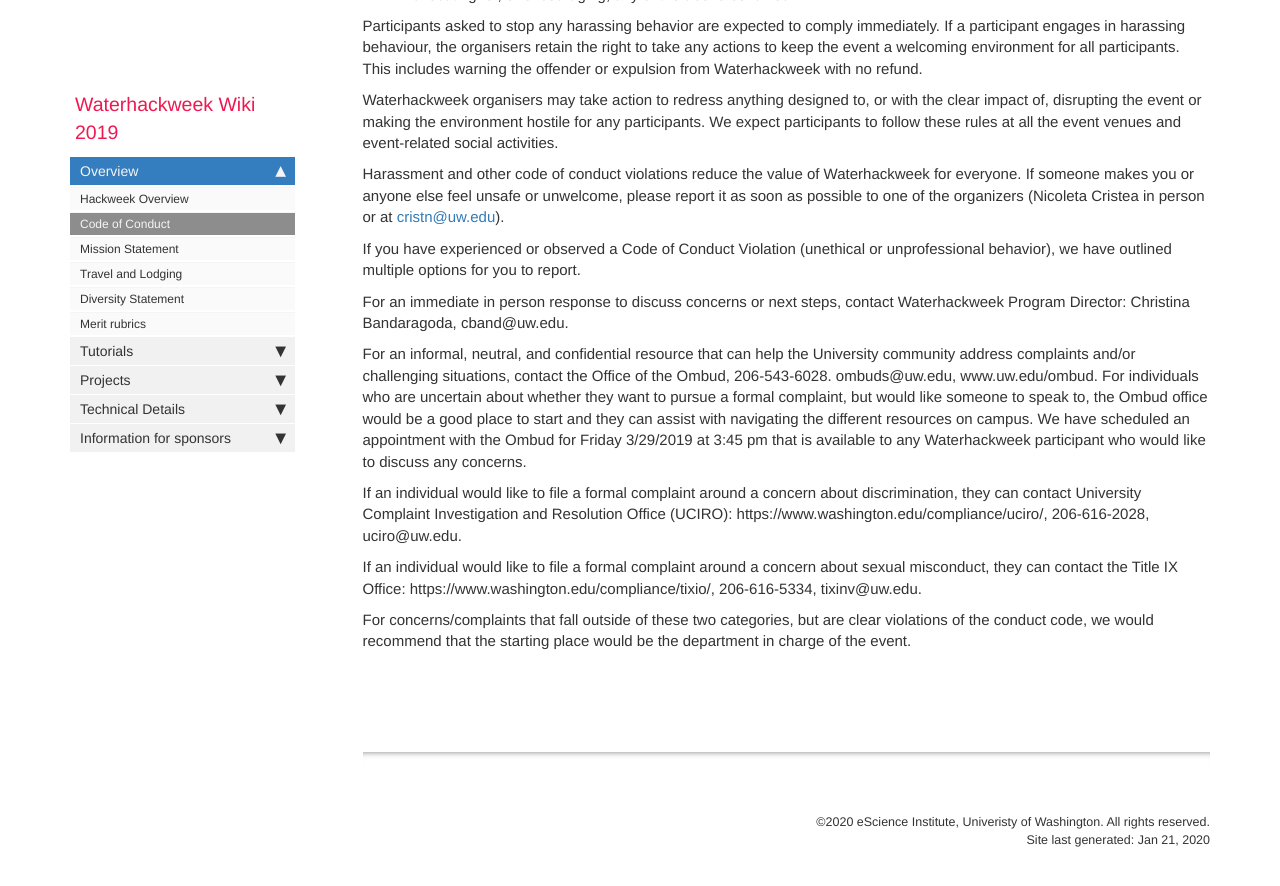
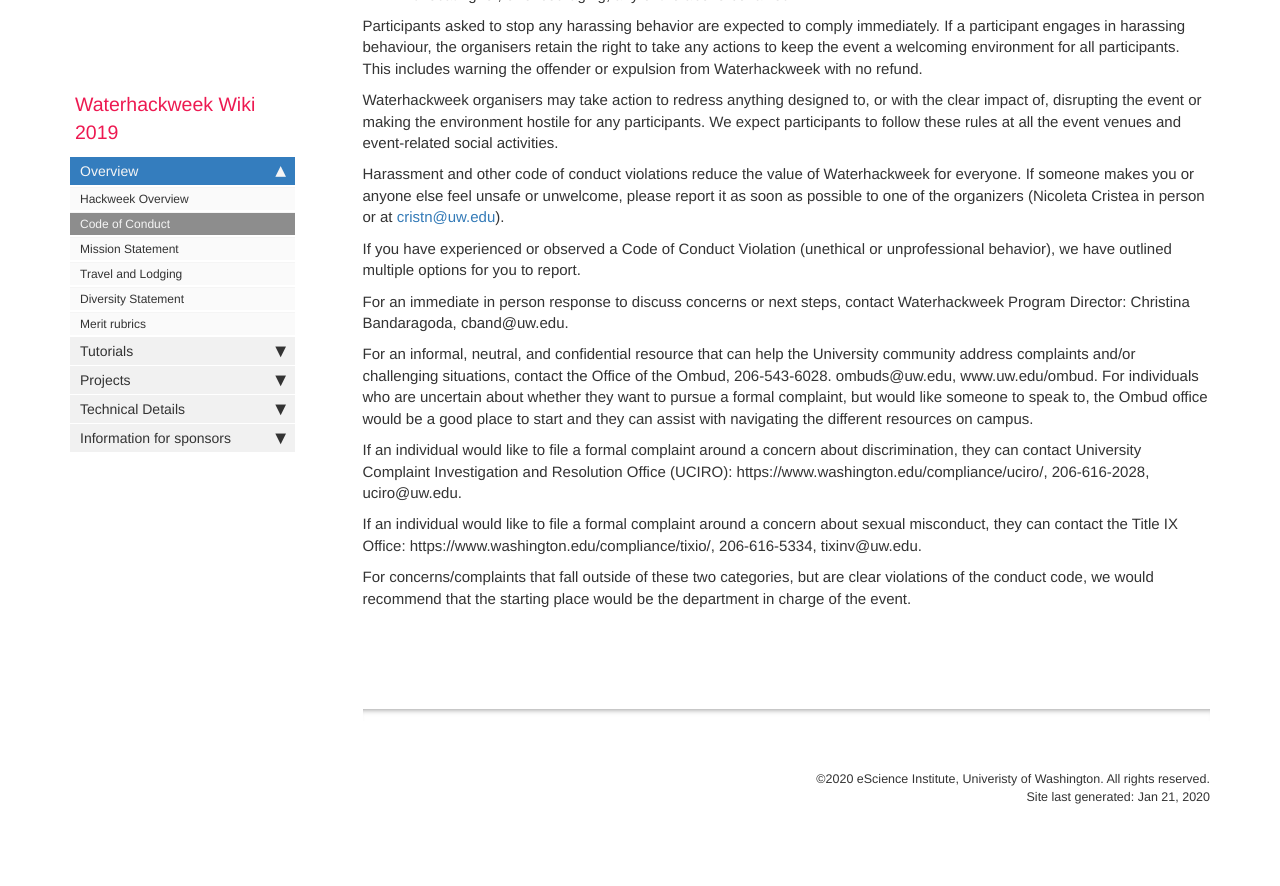
Before and after one commit to waterhackweek/wiki, a Jekyll site: the page built from pages/code_of_conduct.md, in a window 1280 px wide and 900 px high, scrolled down 581 px. Shown: the top 886 px of the window. Built offline with Jekyll 4.4.1, drawn with Linux system fonts in a browser that asks for light colours; nearby versions of some CDN libraries; comment, search, counter and statistics services are not loaded; after the commit the page ends 1438 px from its top, so only the background shows below that.

Commit message:
Update code_of_conduct.md

```diff
--- a/pages/code_of_conduct.md
+++ b/pages/code_of_conduct.md
@@ -27,7 +27,6 @@ If you have experienced or observed a Code of Conduct Violation (unethical or un
 For an immediate in person response to discuss concerns or next steps, contact Waterhackweek Program Director: Christina Bandaragoda, cband@uw.edu.
 
 For an  informal, neutral, and confidential resource  that can help the University community address complaints and/or challenging situations, contact the Office of the Ombud, 206-543-6028. ombuds@uw.edu, www.uw.edu/ombud.   For individuals who are uncertain about whether they want to pursue a formal complaint, but would like someone to speak to, the Ombud office would be a good place to start and they can assist with navigating the different resources on campus.
-We have scheduled an appointment with the Ombud for Friday 3/29/2019 at 3:45 pm that is available to any Waterhackweek participant who would like to discuss any concerns.
 
 If an individual would like to file a formal complaint around a concern about discrimination, they can contact University Complaint Investigation and Resolution Office (UCIRO):       https://www.washington.edu/compliance/uciro/,    206-616-2028,   uciro@uw.edu.
 
```
